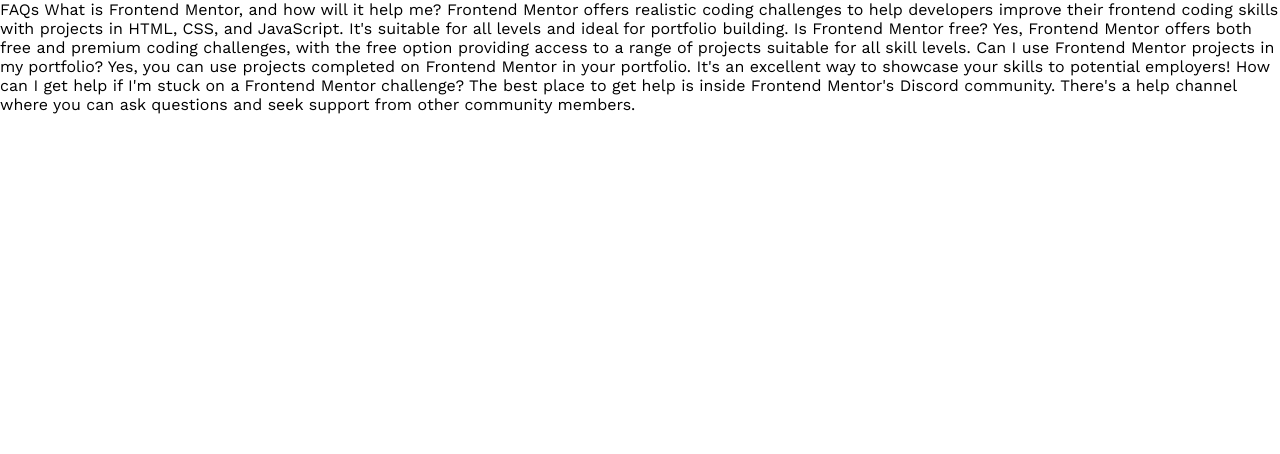
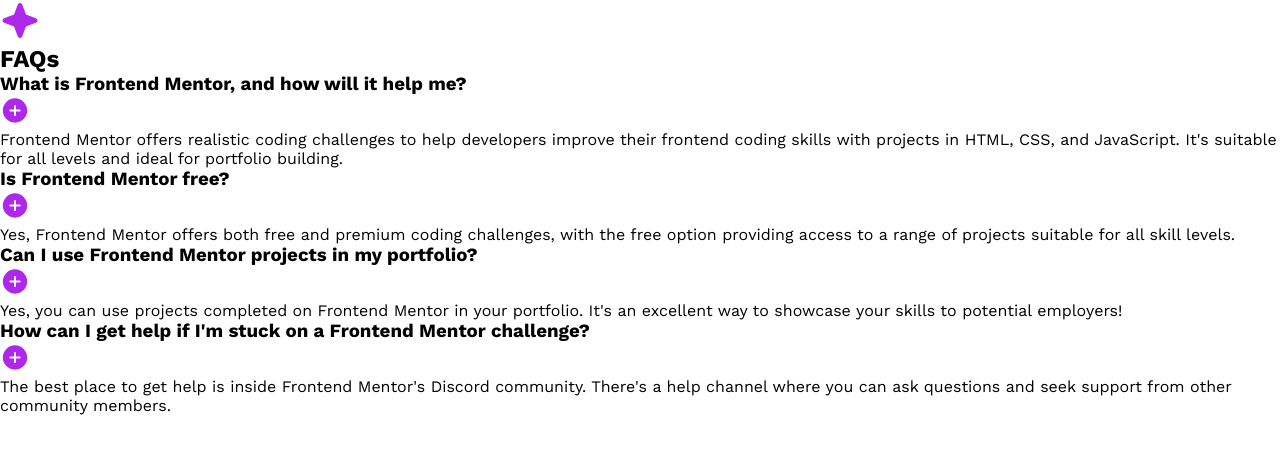
Before and after one commit to pettik/FrontendMentor--faq-accordion, a plain HTML site: page index.html in a window 1280 px wide. Drawn offline with nearby package versions, Linux system fonts and the light colour scheme.

Commit message:
Update index.html

```diff
--- a/index.html
+++ b/index.html
@@ -16,19 +16,75 @@
     <title>Frontend Mentor | FAQ accordion</title>
   </head>
   <body>
-    FAQs What is Frontend Mentor, and how will it help me? Frontend Mentor
-    offers realistic coding challenges to help developers improve their frontend
-    coding skills with projects in HTML, CSS, and JavaScript. It's suitable for
-    all levels and ideal for portfolio building. Is Frontend Mentor free? Yes,
-    Frontend Mentor offers both free and premium coding challenges, with the
-    free option providing access to a range of projects suitable for all skill
-    levels. Can I use Frontend Mentor projects in my portfolio? Yes, you can use
-    projects completed on Frontend Mentor in your portfolio. It's an excellent
-    way to showcase your skills to potential employers! How can I get help if
-    I'm stuck on a Frontend Mentor challenge? The best place to get help is
-    inside Frontend Mentor's Discord community. There's a help channel where you
-    can ask questions and seek support from other community members.
+    <main>
+      <header></header>
+      <section class="container">
+        <div class="title-wrapper">
+          <div class="title-icon">
+            <img src="assets/images/icon-star.svg" alt="icon star">
+          </div>
+          <h1>FAQs</h1>
+        </div>
 
+        <div class="questions">
+          <figure class="accordion">
+            <div class="first-row">
+              <h3>What is Frontend Mentor, and how will it help me?</h3>
+              <div class="icon">
+                <img src="assets/images/icon-plus.svg" alt="plus icon">
+              </div>
+            </div>
+            <div class="answer-content">
+              <p class="answer">Frontend Mentor
+                offers realistic coding challenges to help developers improve their frontend
+                coding skills with projects in HTML, CSS, and JavaScript. It's suitable for
+                all levels and ideal for portfolio building.</p>
+            </div>
+          </figure>
+          <figure class="accordion">
+            <div class="first-row">
+              <h3>Is Frontend Mentor free?</h3>
+              <div class="icon">
+                <img src="assets/images/icon-plus.svg" alt="plus icon">
+              </div>
+            </div>
+            <div class="answer-content">
+              <p class="answer">Yes,
+                Frontend Mentor offers both free and premium coding challenges, with the
+                free option providing access to a range of projects suitable for all skill
+                levels.</p>
+            </div>
+          </figure>
+          <figure class="accordion">
+            <div class="first-row">
+              <h3>Can I use Frontend Mentor projects in my portfolio?</h3>
+              <div class="icon">
+                <img src="assets/images/icon-plus.svg" alt="plus icon">
+              </div>
+            </div>
+            <div class="answer-content">
+              <p class="answer">Yes, you can use
+                projects completed on Frontend Mentor in your portfolio. It's an excellent
+                way to showcase your skills to potential employers!</p>
+            </div>
+          </figure>
+          <figure class="accordion">
+            <div class="first-row">
+              <h3>How can I get help if
+                I'm stuck on a Frontend Mentor challenge?</h3>
+              <div class="icon">
+                <img src="assets/images/icon-plus.svg" alt="plus icon">
+              </div>
+            </div>
+            <div class="answer-content">
+              <p class="answer">The best place to get help is
+                inside Frontend Mentor's Discord community. There's a help channel where you
+                can ask questions and seek support from other community members.</p>
+            </div>
+          </figure>
+        </div>
+      </section>
+    </main>
     <div class="attribution">
       Challenge by
       <a href="https://www.frontendmentor.io?ref=challenge" target="_blank"
```
